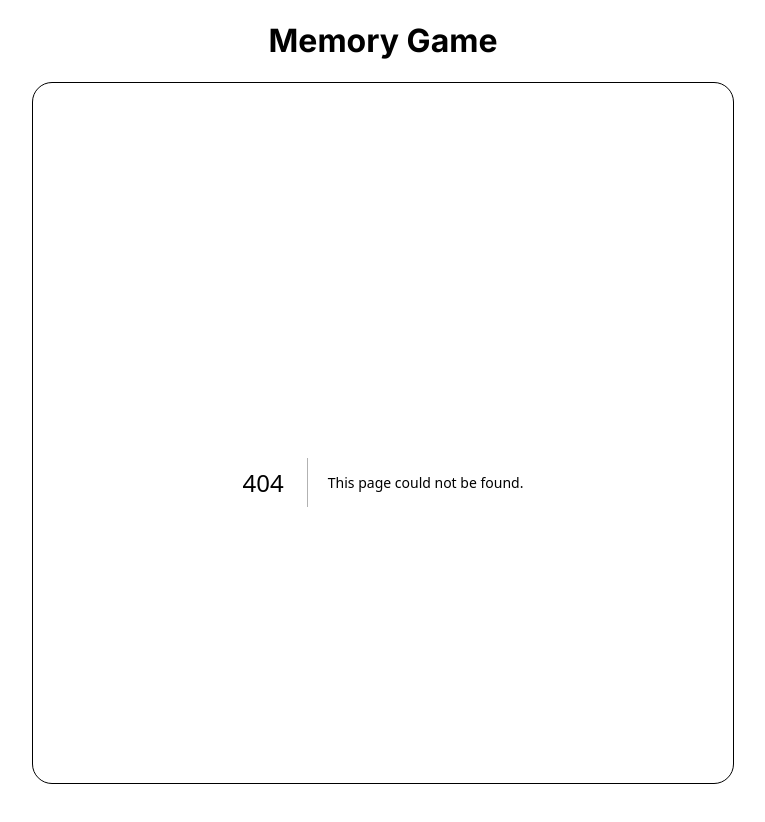
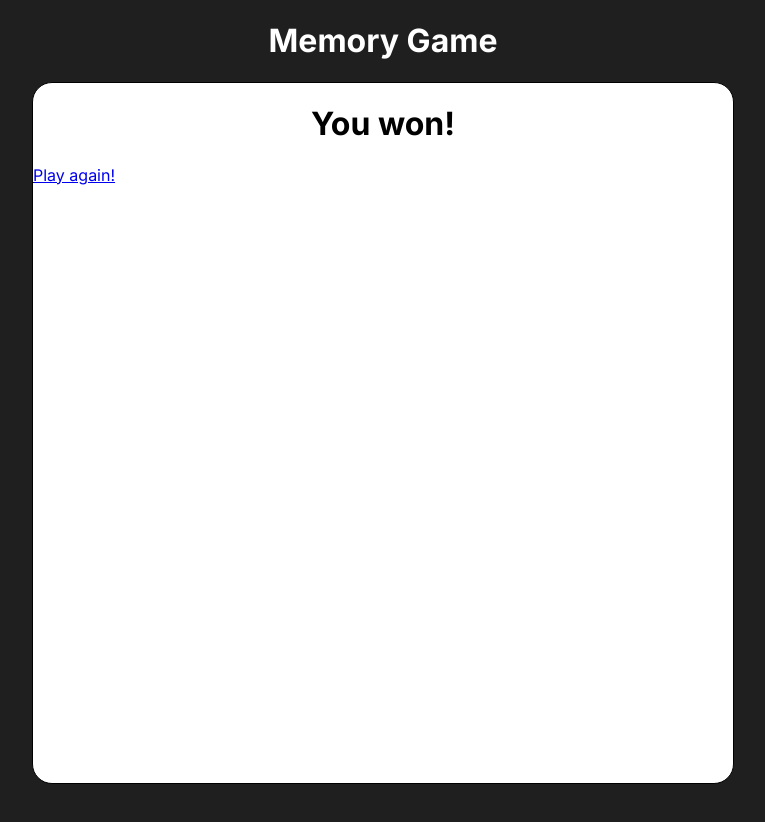
Before and after one commit to gergely-kosy/memory-game, a Next.js app: page /game/win in a window 1280 px wide. Before the commit this address had no page. Shown: the top 822 px of the page, without its empty margins (257-1022 px from the left). After the commit the page ends 800 px from the top, so only its background shows below. Built offline with nearby package versions, Linux system fonts and the light colour scheme.

Commit message:
redirect to winner page

```diff
--- /dev/null
+++ b/src/app/game/win/page.tsx
@@ -0,0 +1,11 @@
+import React from "react";
+import Link from "next/link";
+
+const Home = () => {
+    return <div>
+        <h1>You won!</h1>
+        <Link href="/game">Play again!</Link>
+    </div>
+}
+
+export default Home;
```
Also changed, not shown: src/app/game/page.tsx (+9 -0 lines).
